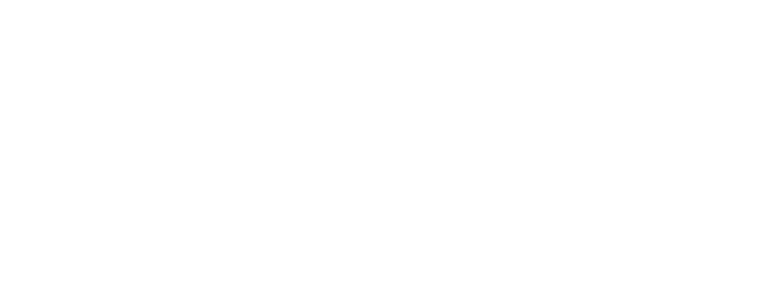
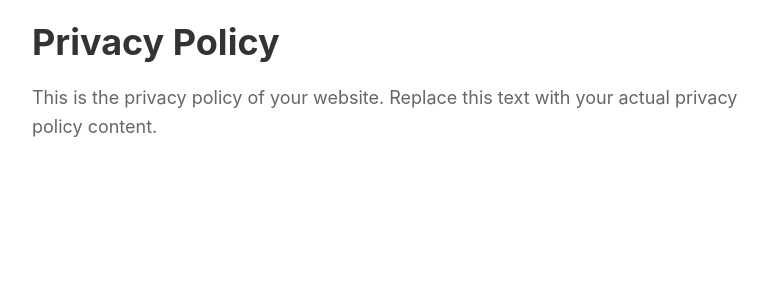
Before and after one commit to ByteBolt21/ByteBolt, a React (Create React App) app in the folder bytebolt/: page /privacy-policy in a window 1280 px wide. Before the commit this address had no page. Shown: the top 300 px of the page, without its empty margins (228-995 px from the left). Built offline with nearby package versions, Linux system fonts and the light colour scheme.

Commit message:
Privacy policy

```diff
--- a/bytebolt/src/App.js
+++ b/bytebolt/src/App.js
@@ -1,12 +1,14 @@
 import React from 'react';
 import { BrowserRouter as Router, Routes, Route } from 'react-router-dom';
 import Home from './pages/Home';
+import PrivacyPolicy from './components/PrivacyPolicy/PrivacyPolicy';
 
 const App = () => {
   return (
     <Router>
       <Routes>
         <Route path="/" element={<Home />} />
+        <Route path="/privacy-policy" element={<PrivacyPolicy />} />
       </Routes>
     </Router>
   );
--- /dev/null
+++ b/bytebolt/src/components/PrivacyPolicy/PrivacyPolicy.css
@@ -0,0 +1,20 @@
+/* PrivacyPolicy.css */
+
+.privacy-policy-container {
+    max-width: 800px;
+    margin: 0 auto;
+    padding: 20px;
+}
+
+.privacy-policy-title {
+    font-size: 36px;
+    font-weight: bold;
+    color: #333;
+    margin-bottom: 20px;
+}
+
+.privacy-policy-section {
+    font-size: 18px;
+    line-height: 1.6;
+    color: #666;
+}
--- /dev/null
+++ b/bytebolt/src/components/PrivacyPolicy/PrivacyPolicy.jsx
@@ -0,0 +1,15 @@
+import React from 'react';
+import './PrivacyPolicy.css'; // Import the CSS file
+
+const PrivacyPolicy = () => {
+    return (
+        <div className="privacy-policy-container">
+            <h1 className="privacy-policy-title">Privacy Policy</h1>
+            <p className="privacy-policy-section">
+                This is the privacy policy of your website. Replace this text with your actual privacy policy content.
+            </p>
+        </div>
+    );
+}
+
+export default PrivacyPolicy;
--- a/bytebolt/src/pages/Home/Home.css
+++ b/bytebolt/src/pages/Home/Home.css
@@ -657,6 +657,25 @@
     cursor: pointer;
 }
 
+a {
+    text-decoration: none;
+    color: #2f234f;
+    ;
+    /* #2f234f; */
+}
+
+.siteleft li {
+    list-style: none;
+    padding-left: 350px;
+}
+
+.privacyPolicy {
+    display: flex;
+    justify-content: space-between;
+    text-decoration: none;
+
+}
+
 /* Responsive */
 
 @media (max-width: 900px) {
--- a/bytebolt/src/pages/Home/index.jsx
+++ b/bytebolt/src/pages/Home/index.jsx
@@ -1,6 +1,5 @@
 import React, { useState } from "react";
 import Navbar from "../../components/Navbar/Navbar";
-
 import "./Home.css";
 import Grid from "../../components/Grid/Grid";
 import { toast } from 'react-toastify';
@@ -51,7 +50,7 @@
     } catch (error) {
       console.error("Error:", error);
       toast.error("An error occurred while submitting the form");
-    }finally {
+    } finally {
       setLoading(false); // Set loading to false after form submission completes
     }
   };
@@ -286,9 +285,9 @@
               value={formData.message}
               onChange={handleInputChange}
             ></textarea>
-               <button id="formSubmitButton" type="submit" disabled={loading}>
-          {loading ? "Submitting..." : "Submit"}
-        </button>
+            <button id="formSubmitButton" type="submit" disabled={loading}>
+              {loading ? "Submitting..." : "Submit"}
+            </button>
           </form>
         </section>
       </div>
@@ -364,8 +363,14 @@
               </ul>
             </div>
           </div>
-          <div className="siteRights">@2024 All rights Reserved</div>
+          <div className="privacyPolicy">
+
+            <div className="siteRights">@2024 All rights Reserved</div>
+            <div className="siteleft" > <li><a href="/privacy-policy">Privacy Policy</a></li></div>
+          </div>
         </div>
+
+
       </div>
     </div>
   );
```
